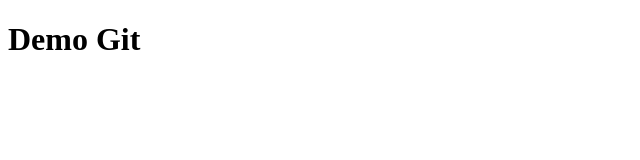
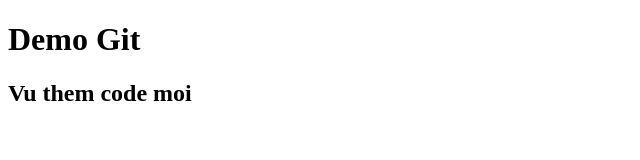
Before and after one commit to 1highbar45/LeVuBC05, a plain HTML site: page index.html in a window 1280 px wide. Shown: the whole page, without its empty margins (0-640 px from the left). Drawn offline with Linux system fonts and the light colour scheme.

Commit message:
them code moi

```diff
--- a/index.html
+++ b/index.html
@@ -8,6 +8,7 @@
 <body>
     <header>
         <h1>Demo Git</h1>
+        <h2>Vu them code moi</h2>
     </header>
 </body>
 </html>
```
